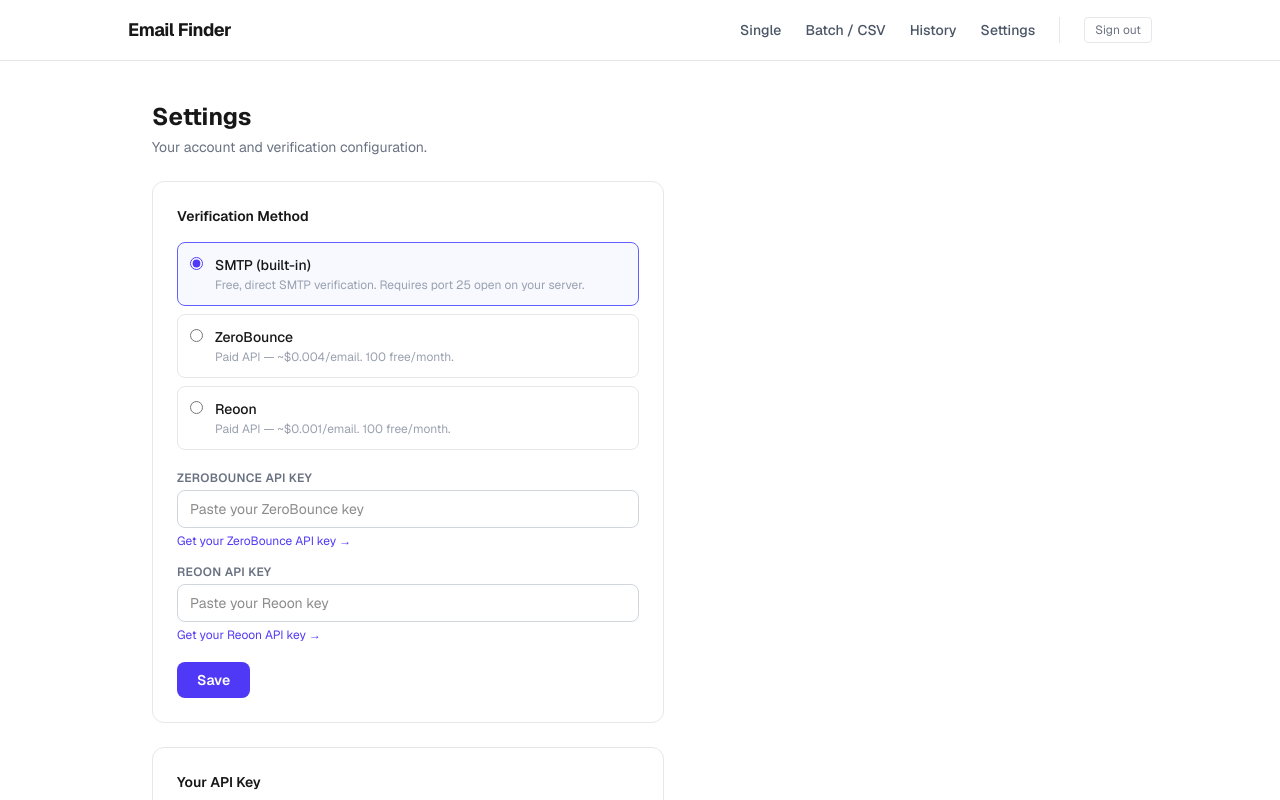
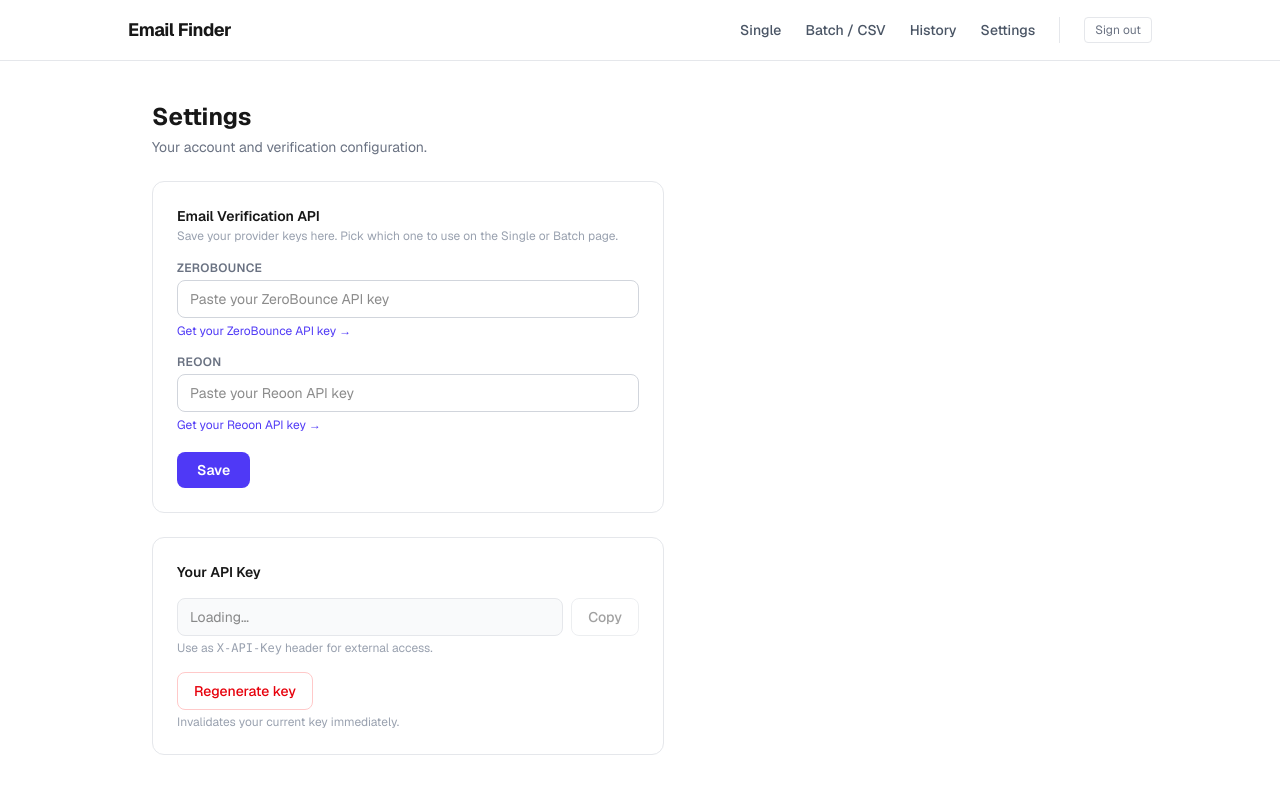
Before and after one commit to rmarkonabor/email-enumeration, a Next.js app in the folder webapp/: page /settings in a window 1280 px wide. Shown: the top 800 px of the page. Built offline with nearby package versions, Linux system fonts and the light colour scheme.

Commit message:
Settings: remove verification method selector — pick provider on Single/Batch pages only

```diff
--- a/webapp/app/settings/page.tsx
+++ b/webapp/app/settings/page.tsx
@@ -3,19 +3,10 @@
 import { useState, useEffect } from "react";
 import { createClient } from "@/lib/supabase/client";
 
-type Provider = "smtp" | "zerobounce" | "reoon";
-
-const PROVIDERS: { id: Provider; label: string; description: string; docsUrl: string }[] = [
-  { id: "smtp", label: "SMTP (built-in)", description: "Free, direct SMTP verification. Requires port 25 open on your server.", docsUrl: "" },
-  { id: "zerobounce", label: "ZeroBounce", description: "Paid API — ~$0.004/email. 100 free/month.", docsUrl: "https://www.zerobounce.net/members/apikeys" },
-  { id: "reoon", label: "Reoon", description: "Paid API — ~$0.001/email. 100 free/month.", docsUrl: "https://emailverifier.reoon.com/dashboard" },
-];
-
 export default function SettingsPage() {
   const [apiKey, setApiKey] = useState("");
   const [copied, setCopied] = useState(false);
   const [regenerating, setRegenerating] = useState(false);
-  const [provider, setProvider] = useState<Provider>("smtp");
   const [zerobounceKey, setZerobounceKey] = useState("");
   const [reoonKey, setReoonKey] = useState("");
   const [saving, setSaving] = useState(false);
@@ -29,12 +20,11 @@ export default function SettingsPage() {
     if (!user) return;
     const { data } = await supabase
       .from("profiles")
-      .select("api_key, verify_provider, zerobounce_api_key, reoon_api_key")
+      .select("api_key, zerobounce_api_key, reoon_api_key")
       .eq("id", user.id)
       .single();
     if (!data) return;
     if (data.api_key) { setApiKey(data.api_key); localStorage.setItem("ef_api_key", data.api_key); }
-    if (data.verify_provider) { setProvider(data.verify_provider as Provider); localStorage.setItem("ef_verify_provider", data.verify_provider); }
     if (data.zerobounce_api_key !== undefined) { setZerobounceKey(data.zerobounce_api_key ?? ""); localStorage.setItem("ef_zerobounce_key", data.zerobounce_api_key ?? ""); }
     if (data.reoon_api_key !== undefined) { setReoonKey(data.reoon_api_key ?? ""); localStorage.setItem("ef_reoon_key", data.reoon_api_key ?? ""); }
   }
@@ -62,10 +52,9 @@ export default function SettingsPage() {
     const { data: { user } } = await supabase.auth.getUser();
     if (!user) return;
     const { error } = await supabase.from("profiles")
-      .update({ verify_provider: provider, zerobounce_api_key: zerobounceKey, reoon_api_key: reoonKey })
+      .update({ zerobounce_api_key: zerobounceKey, reoon_api_key: reoonKey })
       .eq("id", user.id);
     if (!error) {
-      localStorage.setItem("ef_verify_provider", provider);
       localStorage.setItem("ef_zerobounce_key", zerobounceKey);
       localStorage.setItem("ef_reoon_key", reoonKey);
       setSaved(true);
@@ -81,37 +70,22 @@ export default function SettingsPage() {
         <p className="text-gray-500 text-sm">Your account and verification configuration.</p>
       </div>
 
-      {/* Verification method */}
+      {/* Email Verification API */}
       <div className="bg-white rounded-xl border border-gray-200 p-6 space-y-4">
-        <h2 className="font-semibold text-sm">Verification Method</h2>
-        <div className="space-y-2">
-          {PROVIDERS.map(p => (
-            <label key={p.id} className={`flex items-start gap-3 p-3 rounded-lg border cursor-pointer transition-colors ${provider === p.id ? "border-indigo-500 bg-indigo-50/50" : "border-gray-200 hover:bg-gray-50"}`}>
-              <input
-                type="radio"
-                name="provider"
-                value={p.id}
-                checked={provider === p.id}
-                onChange={() => setProvider(p.id)}
-                className="mt-0.5 accent-indigo-600"
-              />
-              <div>
-                <p className="text-sm font-medium">{p.label}</p>
-                <p className="text-xs text-gray-400 mt-0.5">{p.description}</p>
-              </div>
-            </label>
-          ))}
+        <div>
+          <h2 className="font-semibold text-sm">Email Verification API</h2>
+          <p className="text-xs text-gray-400 mt-0.5">Save your provider keys here. Pick which one to use on the Single or Batch page.</p>
         </div>
 
-        <div className="space-y-3 pt-1">
+        <div className="space-y-3">
           <div>
-            <label className="block text-xs font-semibold text-gray-500 uppercase tracking-wide mb-1">ZeroBounce API Key</label>
+            <label className="block text-xs font-semibold text-gray-500 uppercase tracking-wide mb-1">ZeroBounce</label>
             <input
               type="password"
               className="w-full border border-gray-300 rounded-lg px-3 py-2 text-sm outline-none focus:border-indigo-500 transition-colors"
               value={zerobounceKey}
               onChange={e => setZerobounceKey(e.target.value)}
-              placeholder="Paste your ZeroBounce key"
+              placeholder="Paste your ZeroBounce API key"
             />
             <a href="https://www.zerobounce.net/members/apikeys" target="_blank" rel="noopener noreferrer"
               className="text-xs text-indigo-600 hover:underline mt-1 inline-block">
@@ -119,13 +93,13 @@ export default function SettingsPage() {
             </a>
           </div>
           <div>
-            <label className="block text-xs font-semibold text-gray-500 uppercase tracking-wide mb-1">Reoon API Key</label>
+            <label className="block text-xs font-semibold text-gray-500 uppercase tracking-wide mb-1">Reoon</label>
             <input
               type="password"
               className="w-full border border-gray-300 rounded-lg px-3 py-2 text-sm outline-none focus:border-indigo-500 transition-colors"
               value={reoonKey}
               onChange={e => setReoonKey(e.target.value)}
-              placeholder="Paste your Reoon key"
+              placeholder="Paste your Reoon API key"
             />
             <a href="https://emailverifier.reoon.com/dashboard" target="_blank" rel="noopener noreferrer"
               className="text-xs text-indigo-600 hover:underline mt-1 inline-block">
@@ -136,7 +110,7 @@ export default function SettingsPage() {
 
         <button
           onClick={saveVerification}
-          disabled={saving || (provider === "zerobounce" && !zerobounceKey) || (provider === "reoon" && !reoonKey)}
+          disabled={saving}
           className="px-5 py-2 bg-indigo-600 text-white rounded-lg text-sm font-semibold hover:bg-indigo-700 disabled:opacity-50 transition-colors"
         >
           {saving ? "Saving…" : saved ? "Saved!" : "Save"}
```
